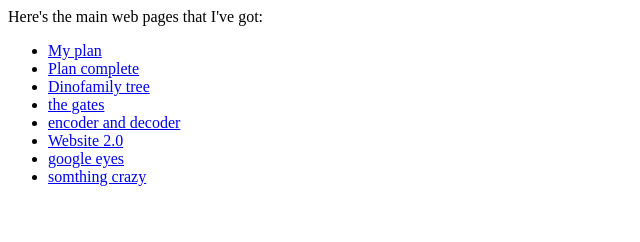
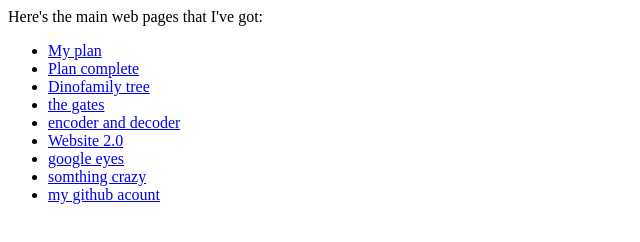
Before and after one commit to OliverAtRex/OliverAtRex.github.io, a plain HTML site: page index.html in a window 1280 px wide. Shown: the whole page, without its empty margins (0-640 px from the left). Drawn offline with Linux system fonts and the light colour scheme.

Commit message:
Update index.html

```diff
--- a/index.html
+++ b/index.html
@@ -17,6 +17,7 @@
     <li><a href="website-3">Website 2.0</a>
     <li><a href="google-eyes.html">google eyes</a>
     <li><a href="https://output.jsbin.com/yohinib">somthing crazy</a>
+    <li><a href="https://github.com/OliverAtRex/OliverAtRex.github.io/tree/master">my github acount</a>
   </ul>
 </body>
 </html>
```
